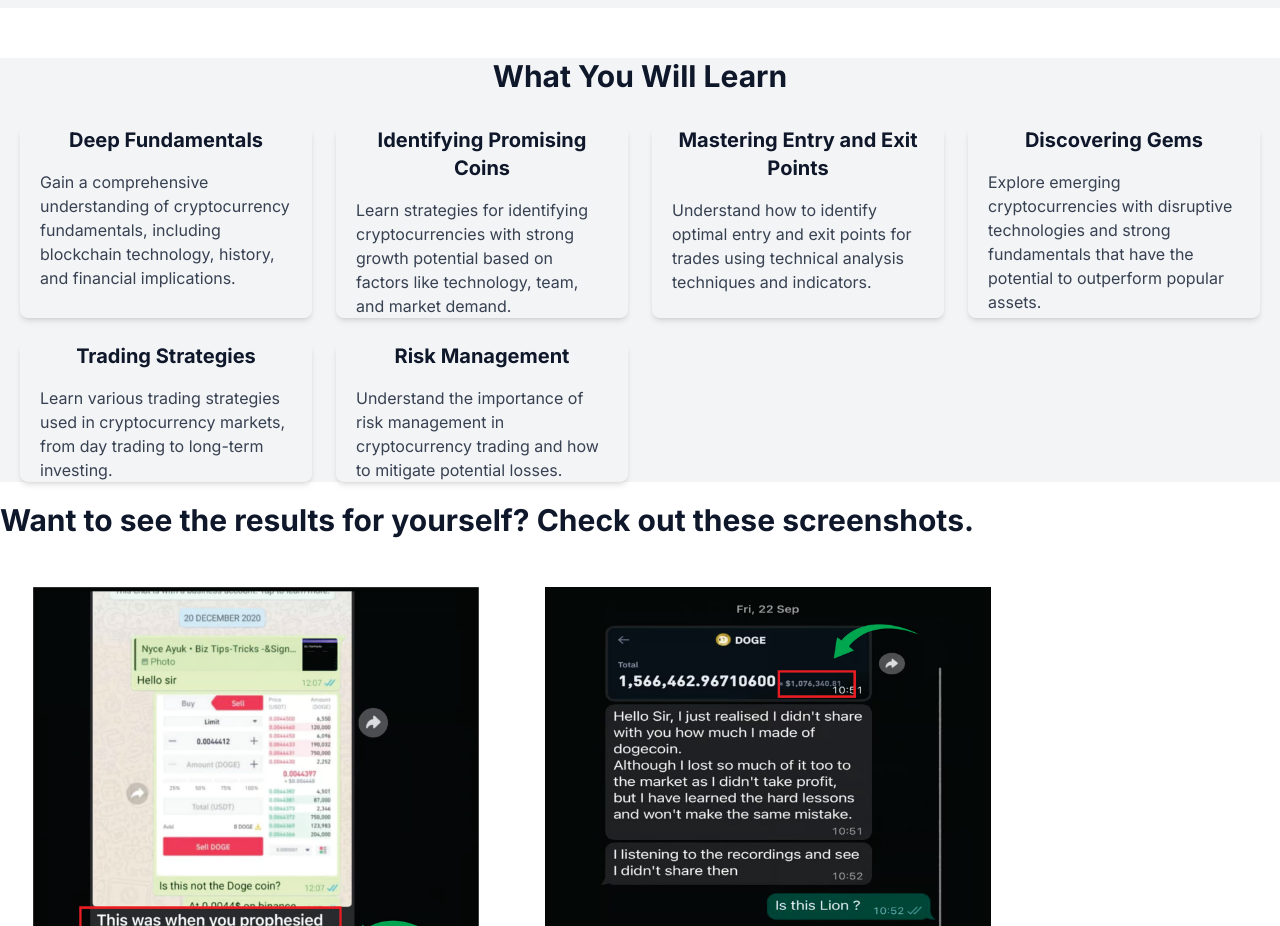
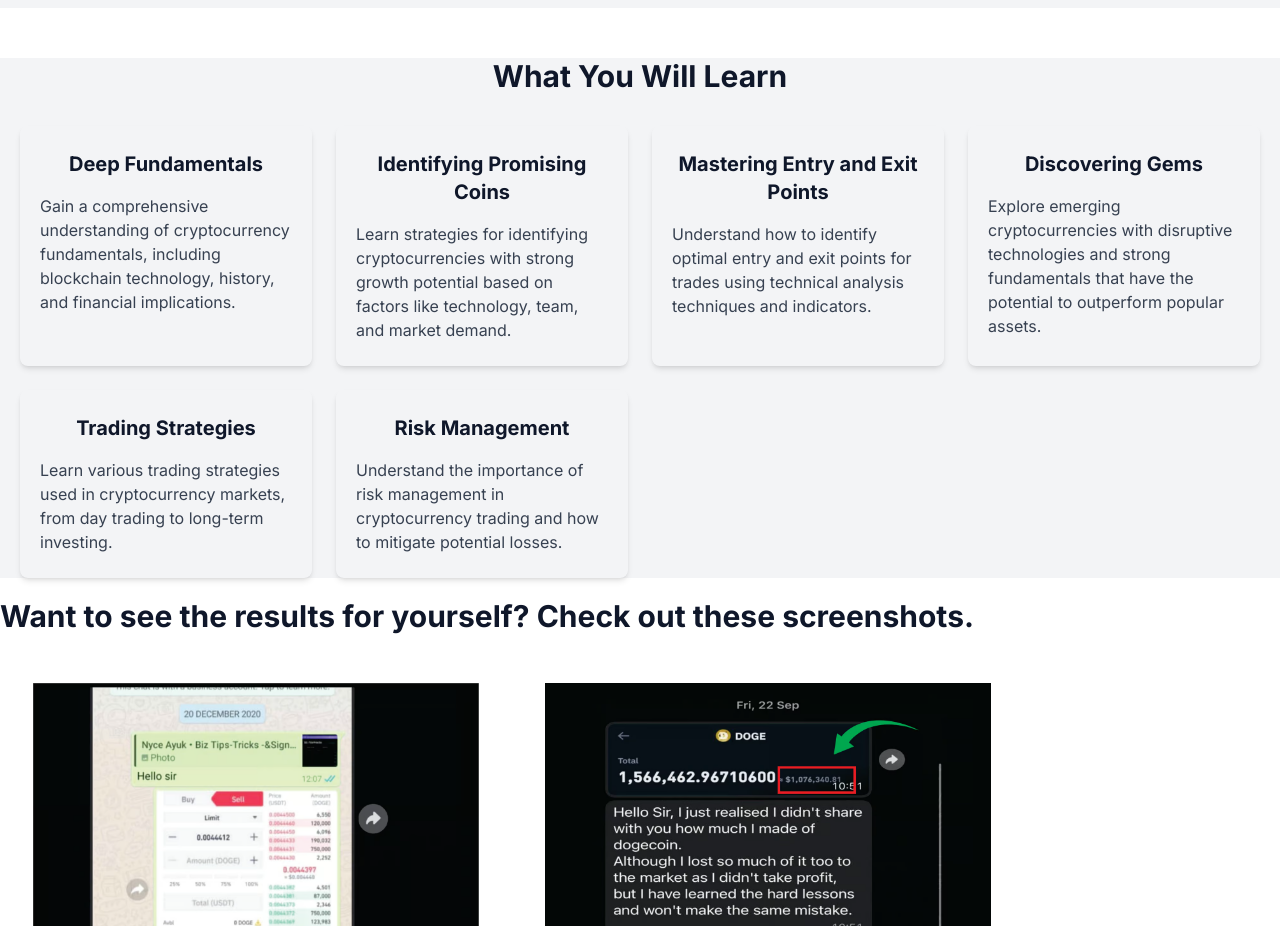
Before and after one commit to parkson-tano/dlp, a Next.js app: page / in a window 1280 px wide. Shown: the part 1360-2286 px from the top of the page. Built offline with nearby package versions, Linux system fonts and the light colour scheme.

Commit message:
add padding

```diff
--- a/app/page.tsx
+++ b/app/page.tsx
@@ -72,7 +72,7 @@ export default function Home() {
           <div className="grid grid-cols-1 md:grid-cols-2 lg:grid-cols-4 gap-6">
             {
               whatYouWillLearn.map((item, index) => (
-                <div className="bg-red rounded-lg shadow-md px-5" key={index}>
+                <div className="bg-red rounded-lg shadow-md px-5 py-6" key={index}>
                   <h3 className="text-xl font-bold mb-4 text-center">
                     {item.title}
                   </h3>
```
